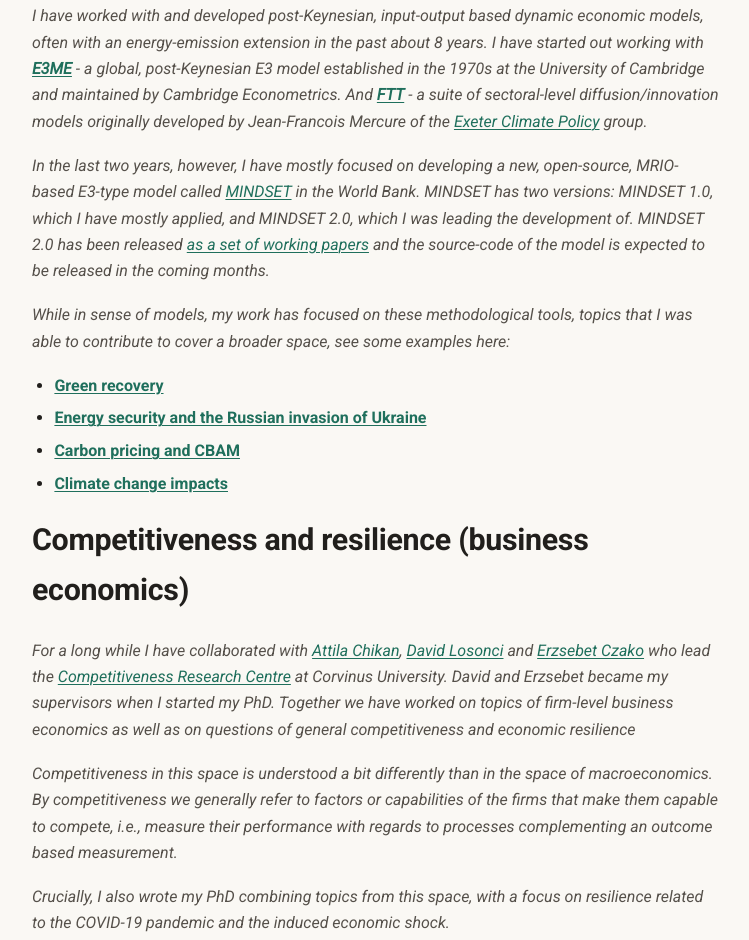
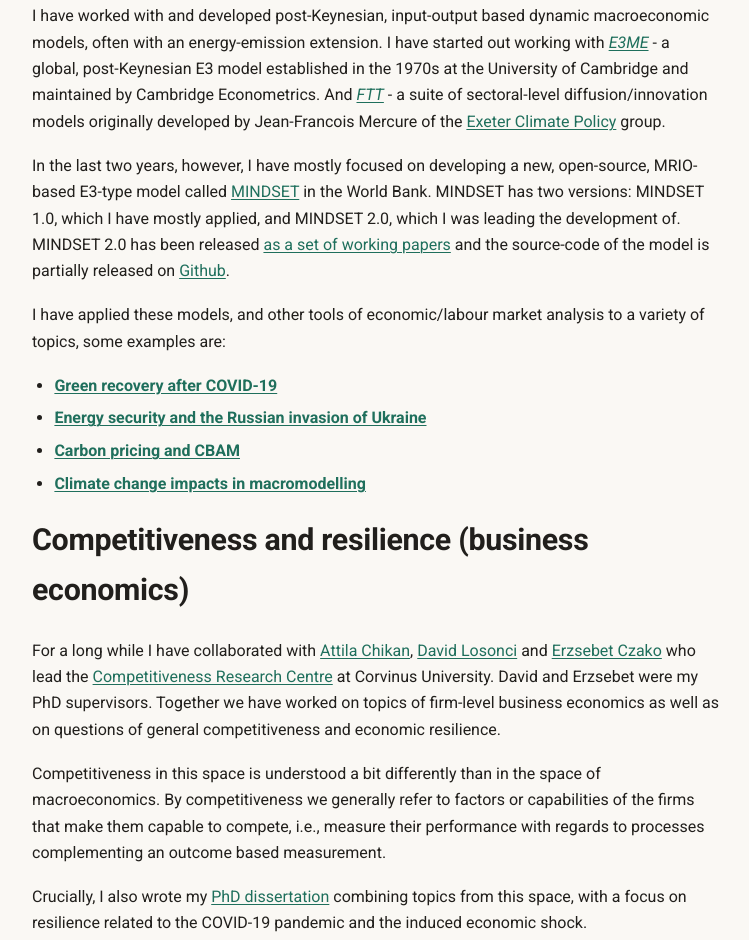
Before and after one commit to bencekd/bencekd.github.io, a plain HTML site: page research.html in a window 1280 px wide. Shown: the part 223-1163 px from the top of the page, without its empty margins (264-1013 px from the left). Drawn offline with Linux system fonts and the light colour scheme.

```diff
--- a/research.html
+++ b/research.html
@@ -34,19 +34,19 @@
   <article class="content">
     <p>Papers, videos, figures and other materials are shown in sub-pages.</p>
 <h1 id="economy-energy-environment-e3-modelling">Economy-energy-environment (E3) modelling</h1>
-<p><em>I have worked with and developed post-Keynesian, input-output based dynamic economic models, often with an energy-emission extension in the past about 8 years. I have started out working with <strong><a href="https://www.camecon.com/e3me" target="_blank" rel="noopener noreferrer">E3ME</a></strong> - a global, post-Keynesian E3 model established in the 1970s at the University of Cambridge and maintained by Cambridge Econometrics. And <strong><a href="https://www.sciencedirect.com/science/article/pii/S0301421512005356" target="_blank" rel="noopener noreferrer">FTT</a></strong> - a suite of sectoral-level diffusion/innovation models originally developed by Jean-Francois Mercure of the <a href="https://exeterclimatepolicy.com/" target="_blank" rel="noopener noreferrer">Exeter Climate Policy</a> group.</em></p>
-<p><em>In the last two years, however, I have mostly focused on developing a new, open-source, MRIO-based E3-type model called <a href="https://greenandresilienteconomics.org/compendium-of-practice/contributions/mindset-an-easy-to-use-sectoral-model-covering-164-countries/" target="_blank" rel="noopener noreferrer">MINDSET</a> in the World Bank. MINDSET has two versions: MINDSET 1.0, which I have mostly applied, and MINDSET 2.0, which I was leading the development of. MINDSET 2.0 has been released <a href="publications.html">as a set of working papers</a> and the source-code of the model is expected to be released in the coming months.</em></p>
-<p><em>While in sense of models, my work has focused on these methodological tools, topics that I was able to contribute to cover a broader space, see some examples here:</em> </p>
+<p>I have worked with and developed post-Keynesian, input-output based dynamic macroeconomic models, often with an energy-emission extension. I have started out working with <em><a href="https://www.camecon.com/e3me" target="_blank" rel="noopener noreferrer">E3ME</a></em> - a global, post-Keynesian E3 model established in the 1970s at the University of Cambridge and maintained by Cambridge Econometrics. And <em><a href="https://www.sciencedirect.com/science/article/pii/S0301421512005356" target="_blank" rel="noopener noreferrer">FTT</a></em> - a suite of sectoral-level diffusion/innovation models originally developed by Jean-Francois Mercure of the <a href="https://exeterclimatepolicy.com/" target="_blank" rel="noopener noreferrer">Exeter Climate Policy</a> group.</p>
+<p>In the last two years, however, I have mostly focused on developing a new, open-source, MRIO-based E3-type model called <a href="https://greenandresilienteconomics.org/compendium-of-practice/contributions/mindset-an-easy-to-use-sectoral-model-covering-164-countries/" target="_blank" rel="noopener noreferrer">MINDSET</a> in the World Bank. MINDSET has two versions: MINDSET 1.0, which I have mostly applied, and MINDSET 2.0, which I was leading the development of. MINDSET 2.0 has been released <a href="publications.html">as a set of working papers</a> and the source-code of the model is partially released on <a href="https://github.com/cpmodel/mset2/tree/main" target="_blank" rel="noopener noreferrer">Github</a>.</p>
+<p>I have applied these models, and other tools of economic/labour market analysis to a variety of topics, some examples are:</p>
 <ul>
-<li><strong><a href="topics/green-recovery.html">Green recovery</a></strong></li>
+<li><strong><a href="topics/green-recovery.html">Green recovery after COVID-19</a></strong></li>
 <li><strong><a href="topics/energy-security-and-russian-invasion-of-ukraine.html">Energy security and the Russian invasion of Ukraine</a></strong></li>
 <li><strong><a href="topics/carbon-pricing-and-cbam.html">Carbon pricing and CBAM</a></strong></li>
-<li><strong><a href="topics/climate-change-impacts.html">Climate change impacts</a></strong></li>
+<li><strong><a href="topics/climate-change-impacts.html">Climate change impacts in macromodelling</a></strong></li>
 </ul>
 <h1 id="competitiveness-and-resilience-business-economics">Competitiveness and resilience (business economics)</h1>
-<p><em>For a long while I have collaborated with <a href="https://en.wikipedia.org/wiki/Attila_Chik%C3%A1n" target="_blank" rel="noopener noreferrer">Attila Chikan</a>, <a href="https://www.uni-corvinus.hu/contact/losonci-david/?lang=en" target="_blank" rel="noopener noreferrer">David Losonci</a> and <a href="https://scholar.google.com/citations?user=JABCs2EAAAAJ&amp;hl=hu" target="_blank" rel="noopener noreferrer">Erzsebet Czako</a> who lead the <a href="https://www.uni-corvinus.hu/main-page/research/research-centres/competitiveness-research-centre/?lang=en" target="_blank" rel="noopener noreferrer">Competitiveness Research Centre</a> at Corvinus University. David and Erzsebet became my supervisors when I started my PhD. Together we have worked on topics of firm-level business economics as well as on questions of general competitiveness and economic resilience</em></p>
-<p><em>Competitiveness in this space is understood a bit differently than in the space of macroeconomics. By competitiveness we generally refer to factors or capabilities of the firms that make them capable to compete, i.e., measure their performance with regards to processes complementing an outcome based measurement.</em></p>
-<p><em>Crucially, I also wrote my PhD combining topics from this space, with a focus on resilience related to the COVID-19 pandemic and the induced economic shock.</em></p>
+<p>For a long while I have collaborated with <a href="https://en.wikipedia.org/wiki/Attila_Chik%C3%A1n" target="_blank" rel="noopener noreferrer">Attila Chikan</a>, <a href="https://www.uni-corvinus.hu/contact/losonci-david/?lang=en" target="_blank" rel="noopener noreferrer">David Losonci</a> and <a href="https://scholar.google.com/citations?user=JABCs2EAAAAJ&amp;hl=hu" target="_blank" rel="noopener noreferrer">Erzsebet Czako</a> who lead the <a href="https://www.uni-corvinus.hu/main-page/research/research-centres/competitiveness-research-centre/?lang=en" target="_blank" rel="noopener noreferrer">Competitiveness Research Centre</a> at Corvinus University. David and Erzsebet were my PhD supervisors. Together we have worked on topics of firm-level business economics as well as on questions of general competitiveness and economic resilience.</p>
+<p>Competitiveness in this space is understood a bit differently than in the space of macroeconomics. By competitiveness we generally refer to factors or capabilities of the firms that make them capable to compete, i.e., measure their performance with regards to processes complementing an outcome based measurement.</p>
+<p>Crucially, I also wrote my <a href="https://doi.org/10.14267/phd.2026027" target="_blank" rel="noopener noreferrer">PhD dissertation</a> combining topics from this space, with a focus on resilience related to the COVID-19 pandemic and the induced economic shock.</p>
 <ul>
 <li><strong><a href="topics/general-competitiveness.html">General competitiveness - firm and national</a></strong></li>
 <li><strong><a href="topics/covid-19-shock-and-resilience.html">COVID-19 shock and resilience</a></strong></li>
```
Also changed, not shown: posts/damage-functions-brief-review-nov-2024.html (+8 -7 lines), thinking.html (+8 -0 lines), assets/Pasted image 20241106151432.png (added), assets/Pasted image 20241106151916.png (added), assets/Pasted image 20241106152502.png (added), assets/Pasted image 20241106161921.png (added), assets/Pasted image 20241106170545.png (added), assets/Pasted image 20241106180225.png (added), assets/Pasted image 20241106184446.png (added), assets/Pasted image 20241106191038.png (added), assets/Pasted image 20241106214312.png (added), assets/Pasted image 20241106214328.png (added).
